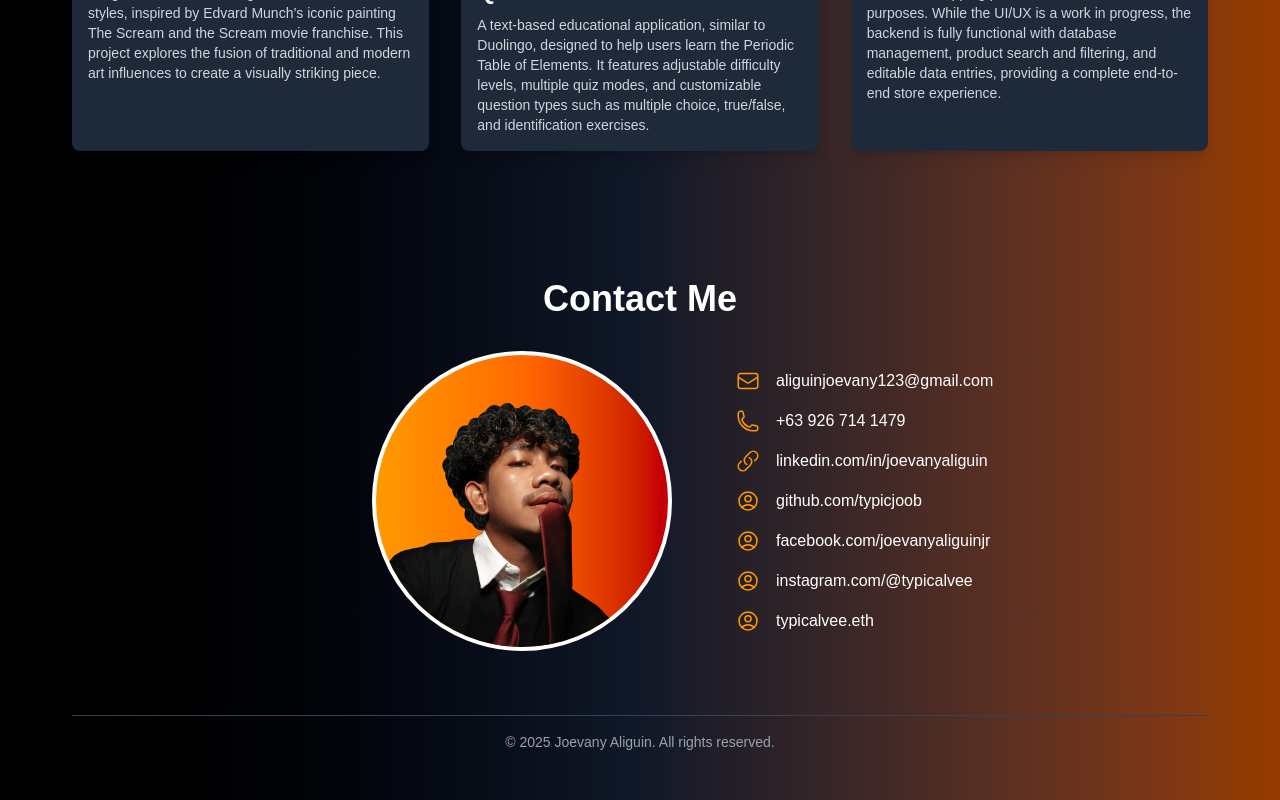
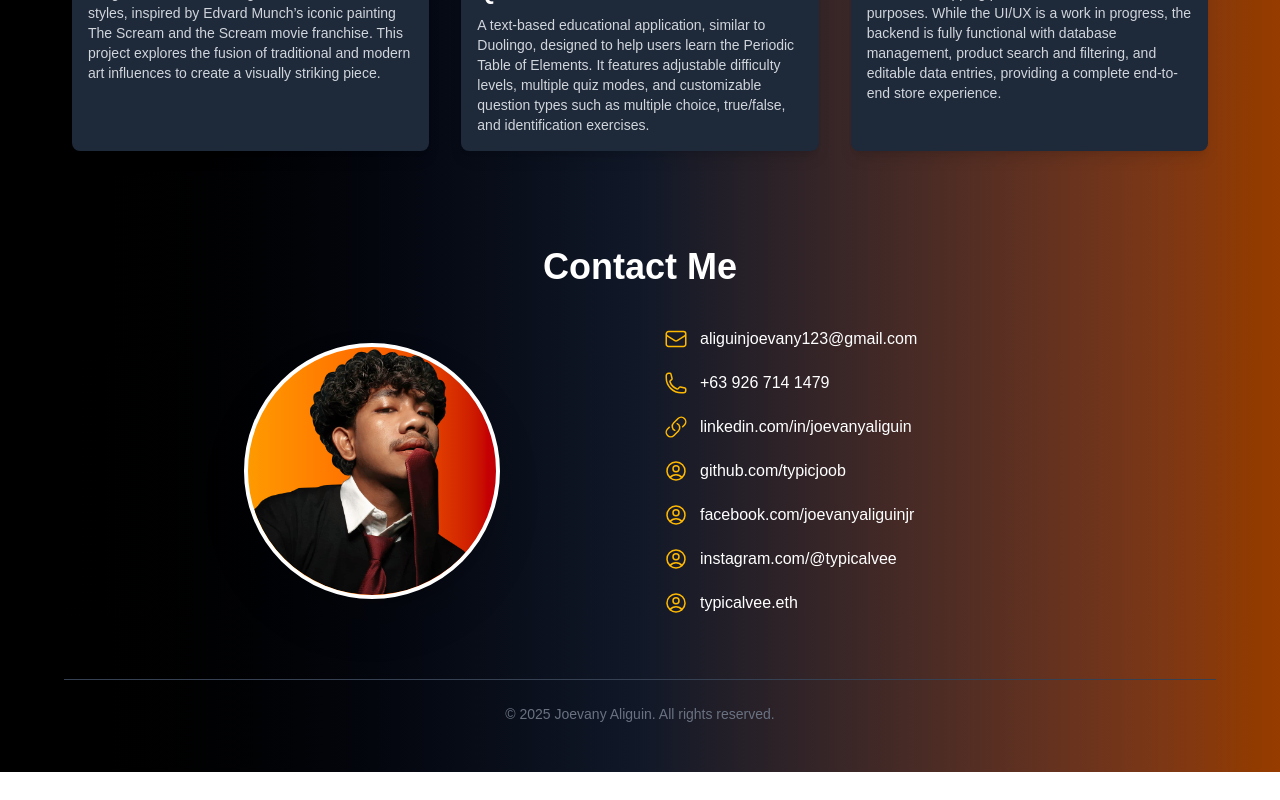
Before and after one commit to typicjoob/portfolio-aliguin, a Next.js app: page / in a window 1280 px wide. Shown: the part 2692-3492 px from the top of the page. After the commit the page ends 3464 px from the top, so only its background shows below. Built offline with nearby package versions, Linux system fonts and the light colour scheme.

Commit message:
Update ContactSection.jsx

```diff
--- a/src/app/components/ContactSection.jsx
+++ b/src/app/components/ContactSection.jsx
@@ -10,56 +10,65 @@ import {
 
 const ContactSection = () => {
   return (
-    <section id="contact" className="px-6 py-12 text-white scroll-mt-10">
-      <h2 className="text-4xl font-bold mb-8 mt-8 text-center">Contact Me</h2>
-      <div className="grid grid-cols-1 md:grid-cols-2 gap-8 items-center">
-        <div className="flex justify-center md:justify-start">
-          <div className="flex justify-center md:justify-start">
-            <div className="w-75 h-75 relative rounded-full overflow-hidden border-4 border-white bg-linear-to-r from-amber-500 via-orange-500 to-red-700 p-1 lg:ml-75">
-              <Image
-                src="/images/me.png"
-                alt="Joevany"
-                width={250}
-                height={200}
-                className="object-cover rounded-full"
-              />
-            </div>
+    <section id="contact" className="px-4 py-12 text-white scroll-mt-16">
+      <h2 className="text-2xl md:text-4xl font-bold mb-10 text-center">
+        Contact Me
+      </h2>
+
+      <div className="max-w-5xl mx-auto grid grid-cols-1 md:grid-cols-2 gap-8 md:gap-12 items-center">
+        <div className="flex justify-center">
+          <div className="relative rounded-full overflow-hidden border-4 border-white bg-linear-to-r from-amber-500 via-orange-500 to-red-700 shadow-2xl w-48 h-48 md:w-64 md:h-64">
+            <Image
+              src="/images/me.png"
+              alt="Joevany Aliguin"
+              width={300}
+              height={300}
+              className="object-cover w-full h-full rounded-full"
+              priority
+            />
           </div>
         </div>
-
-        <div className="flex flex-col gap-4 md:ml-20">
-          <div className="flex items-center gap-4">
-            <EnvelopeIcon className="h-6 w-6 text-amber-500" />
-            <span>aliguinjoevany123@gmail.com</span>
+        <div className="flex flex-col gap-5 text-sm md:text-base">
+          <div className="flex items-center gap-3">
+            <EnvelopeIcon className="h-5 w-5 md:h-6 md:w-6 text-amber-400" />
+            <span className="break-all">aliguinjoevany123@gmail.com</span>
           </div>
-          <div className="flex items-center gap-4">
-            <PhoneIcon className="h-6 w-6 text-amber-500" />
+          <div className="flex items-center gap-3">
+            <PhoneIcon className="h-5 w-5 md:h-6 md:w-6 text-amber-400" />
             <span>+63 926 714 1479</span>
           </div>
-          <div className="flex items-center gap-4">
-            <LinkIcon className="h-6 w-6 text-amber-500" />
-            <span>linkedin.com/in/joevanyaliguin</span>
+          <div className="flex items-center gap-3">
+            <LinkIcon className="h-5 w-5 md:h-6 md:w-6 text-amber-400" />
+              linkedin.com/in/joevanyaliguin
           </div>
-          <div className="flex items-center gap-4">
-            <UserCircleIcon className="h-6 w-6 text-amber-500" />
-            <span>github.com/typicjoob</span>
+          <div className="flex items-center gap-3">
+            <UserCircleIcon className="h-5 w-5 md:h-6 md:w-6 text-amber-400" />
+            <a
+              href="https://github.com/typicjoob"
+              target="_blank"
+              rel="noopener noreferrer"
+              className="hover:text-amber-300 transition"
+            >
+              github.com/typicjoob
+            </a>
           </div>
-          <div className="flex items-center gap-4">
-            <UserCircleIcon className="h-6 w-6 text-amber-500" />
+          <div className="flex items-center gap-3">
+            <UserCircleIcon className="h-5 w-5 md:h-6 md:w-6 text-amber-400" />
             <span>facebook.com/joevanyaliguinjr</span>
           </div>
-          <div className="flex items-center gap-4">
-            <UserCircleIcon className="h-6 w-6 text-amber-500" />
+          <div className="flex items-center gap-3">
+            <UserCircleIcon className="h-5 w-5 md:h-6 md:w-6 text-amber-400" />
             <span>instagram.com/@typicalvee</span>
           </div>
-          <div className="flex items-center gap-4">
-            <UserCircleIcon className="h-6 w-6 text-amber-500" />
+          <div className="flex items-center gap-3">
+            <UserCircleIcon className="h-5 w-5 md:h-6 md:w-6 text-amber-400" />
             <span>typicalvee.eth</span>
           </div>
         </div>
       </div>
-      <footer className="mt-16 border-t border-gray-700 pt-4 text-center text-sm text-gray-400">
-        &copy; 2025 Joevany Aliguin. All rights reserved.
+
+      <footer className="mt-16 pt-6 border-t border-gray-700 text-center text-xs md:text-sm text-gray-500">
+        © 2025 Joevany Aliguin. All rights reserved.
       </footer>
     </section>
   );
```
